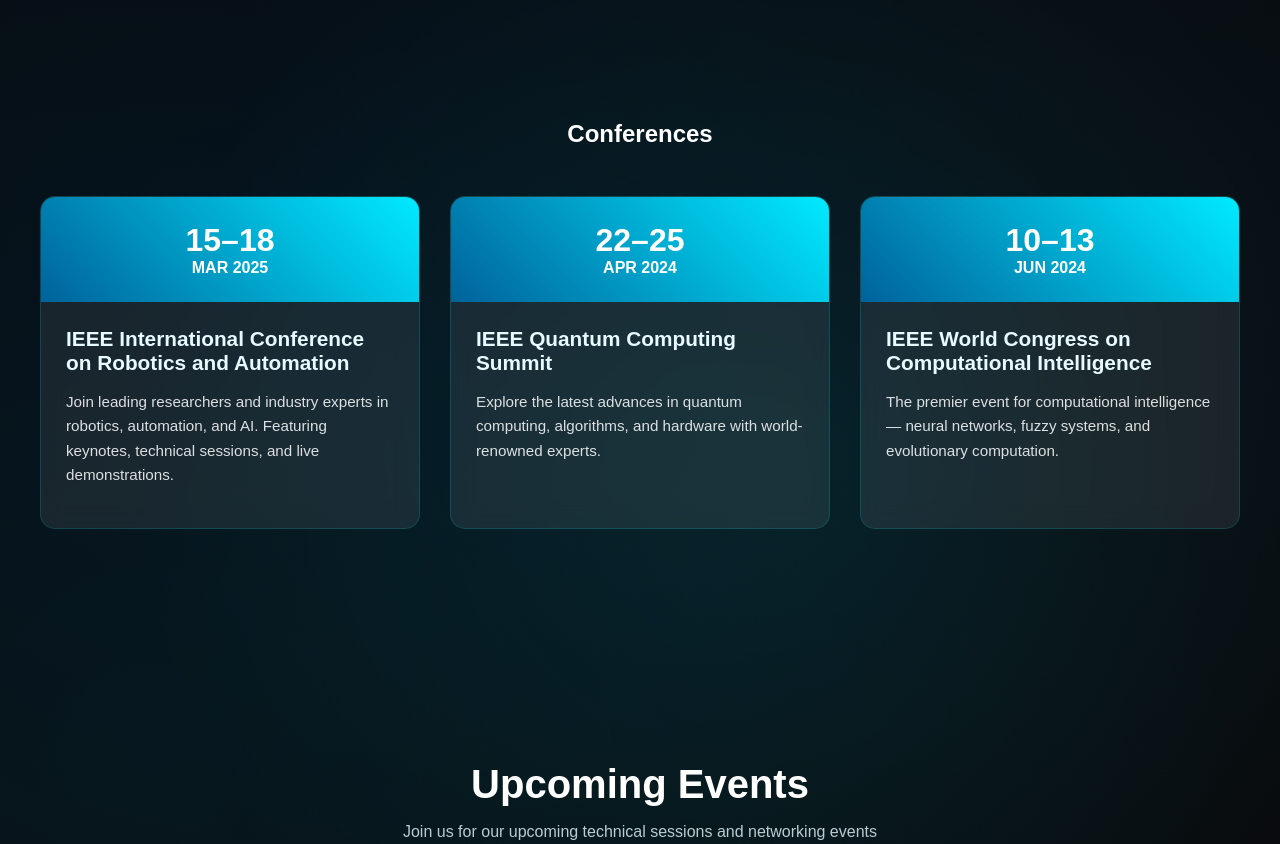
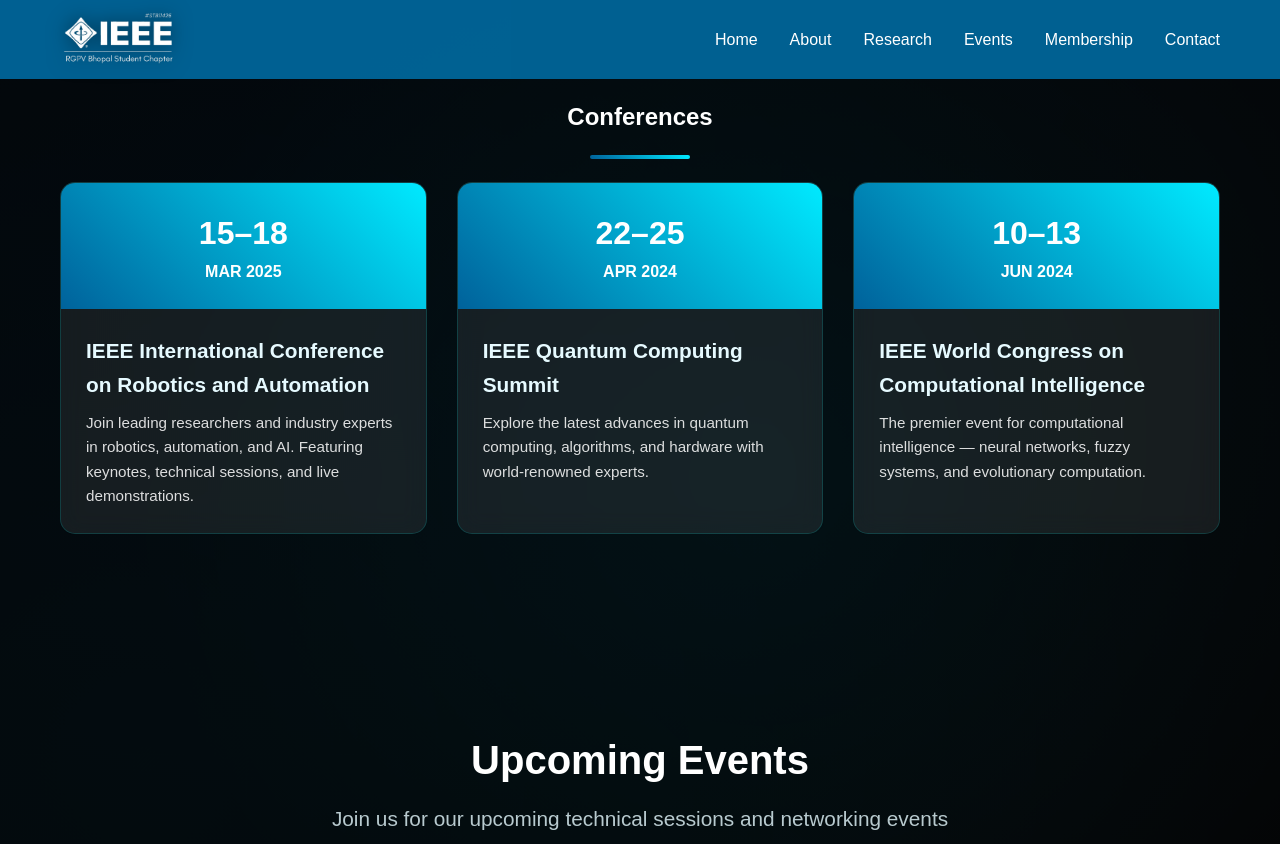
Before and after one commit to vinayakawasthi24/ieee2animated, a plain HTML site: page event.html in a window 1280 px wide. Shown: the top 844 px of the page. Drawn offline with Linux system fonts and the light colour scheme.

Commit message:
nav final

```diff
--- a/event.html
+++ b/event.html
@@ -4,6 +4,9 @@
   <meta charset="UTF-8" />
   <meta name="viewport" content="width=device-width, initial-scale=1.0" />
   <title>Events | IEEE</title>
+
+
+<link rel="stylesheet" href="style.css">
 
   <!-- Font Awesome for icons -->
   <link rel="stylesheet" href="https://cdnjs.cloudflare.com/ajax/libs/font-awesome/6.5.0/css/all.min.css" />
@@ -199,6 +202,33 @@
 
 <body>
 
+
+
+<nav class="navbar">
+  <div class="nav-container">
+    <a href="#home" class="logo">
+      <img src="images/Gemini_Generated_Image_xwu2y6xwu2y6xwu2-removebg-preview.png" alt="IEEE Logo" />
+    </a>
+
+    <!-- Mobile Toggle -->
+    <div class="menu-toggle" id="menu-toggle">☰</div>
+
+    <!-- Navigation Links -->
+    <ul class="nav-links">
+      <li><a href="#home">Home</a></li>
+      <li><a href="#about">About</a></li>
+      <li><a href="research.html"  target="_blank">Research</a></li>
+      <li><a href="event.html" target="_blank">Events</a></li>
+      <li><a href="#membership">Membership</a></li>
+      <li><a href="#contact">Contact</a></li>
+    </ul>
+  </div>
+</nav>
+
+<!-- Overlay -->
+<div class="overlay"></div>
+
+
   <section id="events" class="section">
     <div class="container">
       <h2 class="section-title">Conferences</h2>
@@ -308,6 +338,8 @@
     </div>
   </section>
 
+  <script src="script.js"></script>
+
 </body>
 
 
```
Also changed, not shown: research.html (+23 -1 lines).
